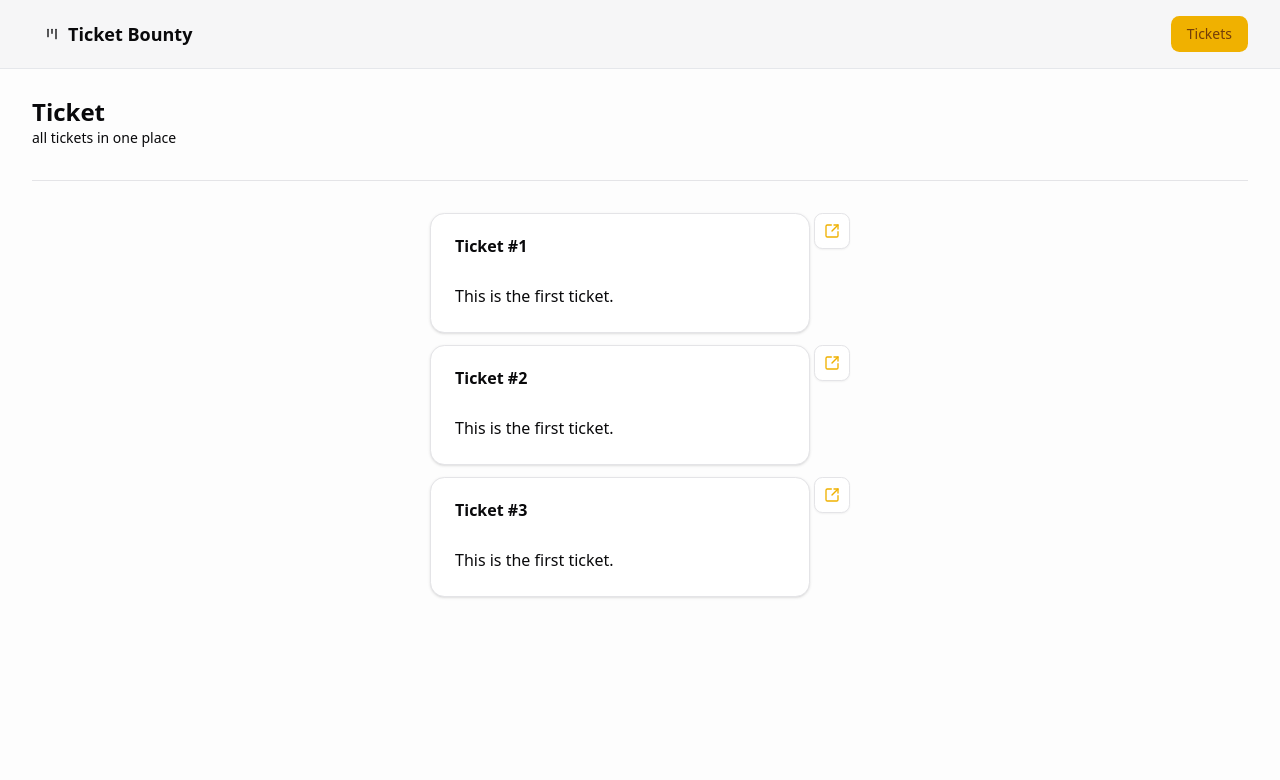
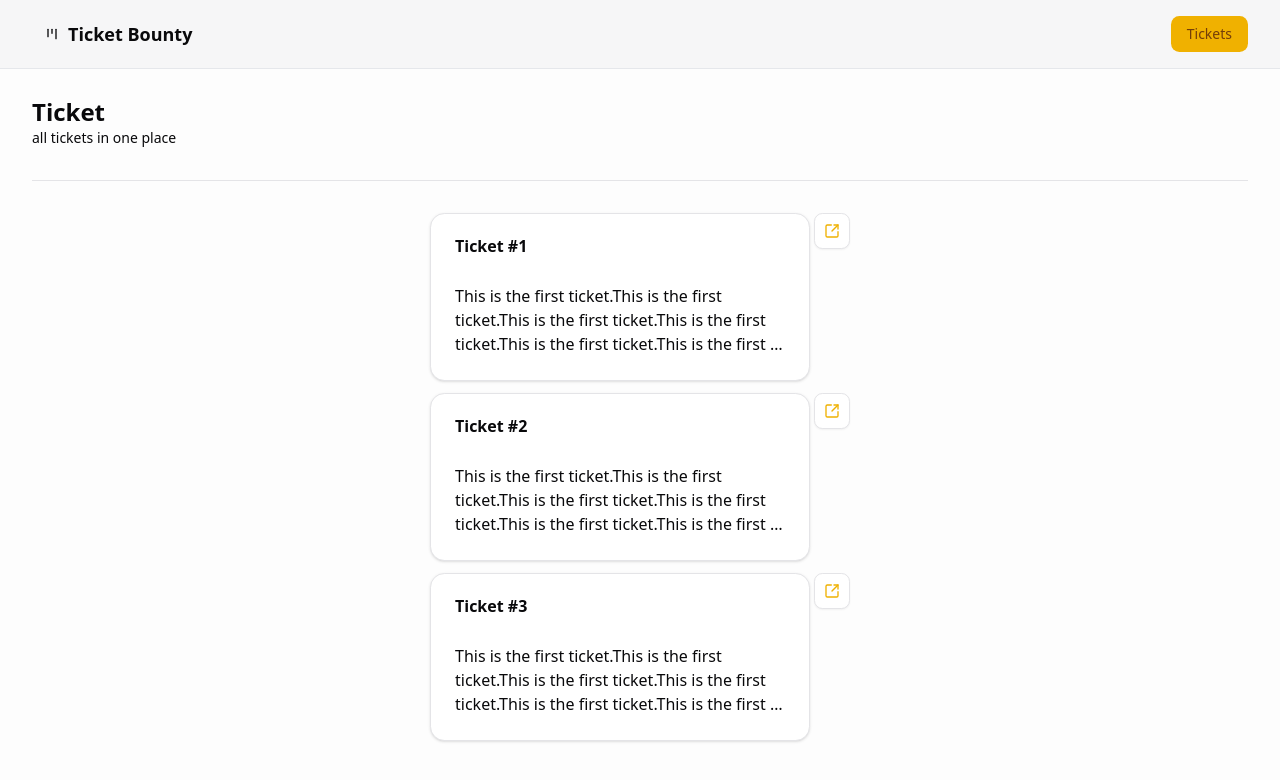
Before and after one commit to DevYon4s/Ticket-bounty, a Next.js app: page /tickets in a window 1280 px wide. Shown: the top 780 px of the page. Built offline with nearby package versions, Linux system fonts and the light colour scheme.

Commit message:
use Ticketitem component for individual tickets

```diff
--- a/src/app/tickets/[ticketid]/page.tsx
+++ b/src/app/tickets/[ticketid]/page.tsx
@@ -1,6 +1,7 @@
 import { Placeholder } from "@/components/placeholder";
 import { Button } from "@/components/ui/button";
 import { tickets } from "@/data";
+import { Ticketitem } from "@/features/tickets/components/ticket-item";
 import { tickets as ticketspath } from "@/path";
 import Link from "next/link";
 type TicketId = {
@@ -11,6 +12,7 @@
 async function TicketId({ params }: TicketId) {
     const { ticketid } = await params;
     const ticket = tickets.find((t) => t.id.toString() === ticketid);
+
     if (!ticket) {
         return (
 
@@ -23,16 +25,14 @@
             />
 
 
-
         );
     }
 
     return (
         <>
-            <h1>Tickets {ticket.title}</h1>
-            <p>Status: {ticket.status}</p>
-            <Link href={ticketspath()}
-            >Back to tickets</Link>
+            <div className="flex justify-center"> <Ticketitem ticket={ticket} isdetail /></div>
+
+
         </>
     );
 }
--- a/src/features/tickets/components/ticket-item.tsx
+++ b/src/features/tickets/components/ticket-item.tsx
@@ -4,12 +4,14 @@
 import Link from "next/link";
 import { Ticket } from "@/features/tickets/types";
 import { LucideSquareArrowOutUpRight } from "lucide-react";
+import clsx from "clsx";
 
 type Ticketprops = {
-    ticket: Ticket
+    ticket: Ticket,
+    isdetail?: boolean;
 
 }
-const Ticketitem = ({ ticket }: Ticketprops) => {
+const Ticketitem = ({ ticket, isdetail }: Ticketprops) => {
     const detailbutton = (
         <Button asChild variant="outline" size="icon">
             <Link href={ticketpath(ticket.id.toString())} className={buttonVariants({ variant: "link" })}><LucideSquareArrowOutUpRight /></Link>
@@ -17,22 +19,30 @@
     )
 
     return (
-        <div className="w-full flex max-w-[420px] gap-x-1"
+        <div className={clsx("w-full flex gap-x-1", {
+            " max-w-[420px] ": !isdetail,
+            " max-w-[580px] ": isdetail,
+        })}
         >
             <Card key={ticket.id} className=" w-full  ">
                 <CardHeader>
                     <CardTitle className=" truncate">{ticket.title}</CardTitle>
                 </CardHeader>
                 <CardContent>
-                    <span className="line-clamp-3">{ticket.description}</span>
+
+                    <span className={clsx(" whitespace-break-spaces", {
+                        "line-clamp-3": !isdetail,
+                    })}>{ticket.description + ticket.description + ticket.description + ticket.description + ticket.description + ticket.description + ticket.description + ticket.description}</span>
                 </CardContent>
 
             </Card>
-            <div className="flex flex-col gap-y-1">
-                {detailbutton}
+            {
+                isdetail ? null : <div className="flex flex-col gap-y-1">
+                    {detailbutton}
 
-            </div>
-        </div>
+                </div>
+            }
+        </div >
     )
 }
 
```
